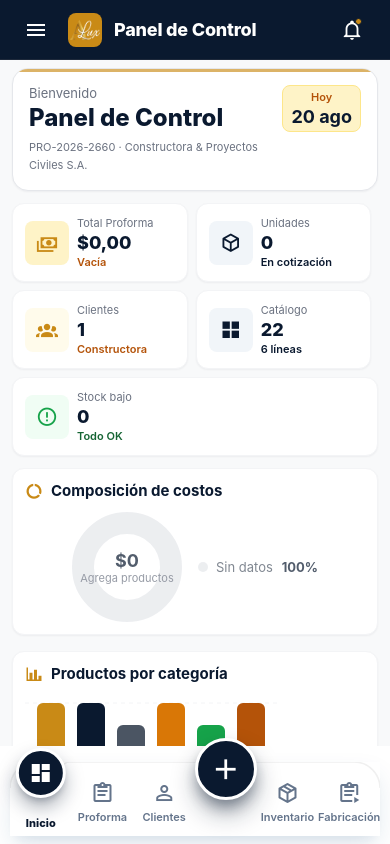
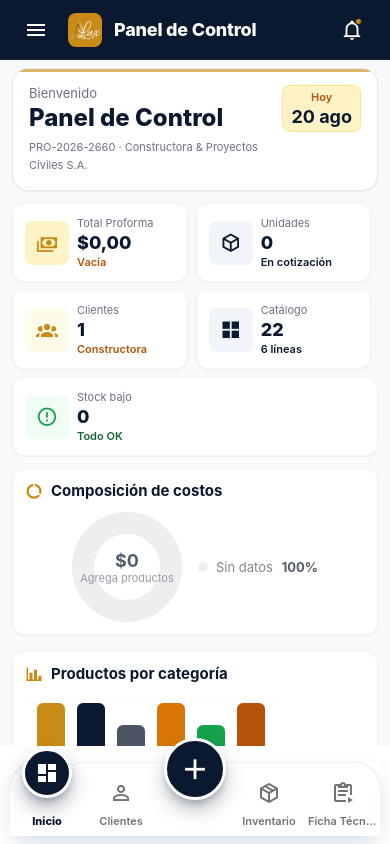
Before and after one commit to JhonatanAbrigo11/puertas-frontend, a React Native app: screen / in a window 390 px wide. Built offline with nearby package versions, Linux system fonts and the light colour scheme.

Commit message:
update buttonNaviagtor

```diff
--- a/src/navigation/components/BottomNavigator.tsx
+++ b/src/navigation/components/BottomNavigator.tsx
@@ -20,7 +20,7 @@ interface BottomNavigatorProps {
   activeTab: TabType;
   onSelectTab: (tab: TabType) => void;
   quoteItemCount: number;
-  onCreateProduct?: () => void;
+  onOpenProforma?: () => void;
 }
 
 interface NavTabItem {
@@ -36,12 +36,12 @@ export const BottomNavigator: React.FC<BottomNavigatorProps> = ({
   activeTab,
   onSelectTab,
   quoteItemCount,
-  onCreateProduct,
+  onOpenProforma,
 }) => {
   const { width: windowWidth } = useWindowDimensions();
   const insets = useSafeAreaInsets();
 
-  // 5 Navigation Tabs mapped to a 6-slot grid (Slot 3 is the permanent Center + button)
+  // 4 tabs + centro Proforma (botón +)
   const leftTabs: NavTabItem[] = [
     {
       id: 'dashboard',
@@ -51,16 +51,8 @@ export const BottomNavigator: React.FC<BottomNavigatorProps> = ({
       iconActive: 'view-dashboard',
     },
     {
-      id: 'catalog',
+      id: 'quote',
       slotIndex: 1,
-      label: 'Proforma',
-      iconInactive: 'clipboard-text-outline',
-      iconActive: 'clipboard-text',
-      badgeCount: quoteItemCount > 0 ? quoteItemCount : undefined,
-    },
-    {
-      id: 'quote',
-      slotIndex: 2,
       label: 'Clientes',
       iconInactive: 'account-outline',
       iconActive: 'account',
@@ -70,15 +62,15 @@ export const BottomNavigator: React.FC<BottomNavigatorProps> = ({
   const rightTabs: NavTabItem[] = [
     {
       id: 'settings',
-      slotIndex: 4,
+      slotIndex: 3,
       label: 'Inventario',
       iconInactive: 'package-variant-closed',
       iconActive: 'package-variant',
     },
     {
       id: 'manufacturing',
-      slotIndex: 5,
-      label: 'Fabricación',
+      slotIndex: 4,
+      label: 'Ficha Técnica',
       iconInactive: 'clipboard-text-play-outline',
       iconActive: 'clipboard-text-play',
     },
@@ -86,32 +78,33 @@ export const BottomNavigator: React.FC<BottomNavigatorProps> = ({
 
   const allTabs = [...leftTabs, ...rightTabs];
 
-  // Map active tab to slot index (0, 1, 3, 4)
+  const TOTAL_SLOTS = 5;
+  const CENTER_SLOT_INDEX = 2;
+
   const getSlotIndexFromTab = (tab: TabType): number => {
     switch (tab) {
       case 'dashboard':
         return 0;
+      case 'quote':
+        return 1;
       case 'catalog':
-        return 1;
-      case 'quote':
-        return 2;
+        return CENTER_SLOT_INDEX;
       case 'settings':
+        return 3;
+      case 'manufacturing':
         return 4;
-      case 'manufacturing':
-        return 5;
       default:
         return 0;
     }
   };
 
   const activeSlotIndex = getSlotIndexFromTab(activeTab);
+  const isProformaActive = activeTab === 'catalog';
 
   // Dimensions
   const maxWidth = Math.min(windowWidth - 20, 600);
   const [barWidth, setBarWidth] = useState<number>(maxWidth);
 
-  const TOTAL_SLOTS = 6;
-  const CENTER_SLOT_INDEX = 3;
   const BAR_HEIGHT = 74;
   const CORNER_RADIUS = 26;
   const BUBBLE_SIZE = 50;
@@ -173,7 +166,7 @@ export const BottomNavigator: React.FC<BottomNavigatorProps> = ({
     dipAnimation.start();
   }, [activeSlotIndex]);
 
-  // Center "+" Button press handler: Tactile dip animation & open Create Product modal
+  // Center "+" abre Proforma
   const handleCenterButtonPress = () => {
     Animated.sequence([
       Animated.timing(centerDipAnim, {
@@ -191,8 +184,8 @@ export const BottomNavigator: React.FC<BottomNavigatorProps> = ({
       }),
     ]).start();
 
-    if (onCreateProduct) {
-      onCreateProduct();
+    if (onOpenProforma) {
+      onOpenProforma();
     }
   };
 
@@ -276,8 +269,8 @@ export const BottomNavigator: React.FC<BottomNavigatorProps> = ({
 
   // Active Tab Bubble (Burbujita) horizontal translation
   const activeBubbleTranslateX = animatedIndex.interpolate({
-    inputRange: [0, 1, 2, 3, 4, 5],
-    outputRange: [0, 1, 2, 3, 4, 5].map(
+    inputRange: [0, 1, 2, 3, 4],
+    outputRange: [0, 1, 2, 3, 4].map(
       (i) => i * slotWidth + (slotWidth - BUBBLE_SIZE) / 2
     ),
   });
@@ -309,20 +302,14 @@ export const BottomNavigator: React.FC<BottomNavigatorProps> = ({
   const activeTabItem =
     allTabs.find((t) => t.id === activeTab) || leftTabs[0];
 
+  const showSideActiveBubble = !isProformaActive;
+
   const renderTabButton = (tab: NavTabItem) => {
-    const isCurrentActive = activeTab === tab.id;
+    const isCurrentActive = activeTab === tab.id && showSideActiveBubble;
 
-    // Inactive icon and label opacity transition
-    const itemOpacity = animatedIndex.interpolate({
+    const iconOpacity = animatedIndex.interpolate({
       inputRange: [tab.slotIndex - 0.5, tab.slotIndex, tab.slotIndex + 0.5],
       outputRange: [1, 0, 1],
-      extrapolate: 'clamp',
-    });
-
-    // Active label opacity at bottom
-    const activeLabelOpacity = animatedIndex.interpolate({
-      inputRange: [tab.slotIndex - 0.3, tab.slotIndex, tab.slotIndex + 0.3],
-      outputRange: [0, 1, 0],
       extrapolate: 'clamp',
     });
 
@@ -336,23 +323,15 @@ export const BottomNavigator: React.FC<BottomNavigatorProps> = ({
         accessibilityLabel={tab.label}
         accessibilityState={{ selected: isCurrentActive }}
       >
-        {/* Inactive Icon & Inactive Label (Fades out when burbujita arrives) */}
         <Animated.View
-          style={[
-            styles.inactiveContent,
-            {
-              opacity: itemOpacity,
-            },
-          ]}
+          style={[styles.tabIconWrap, { opacity: iconOpacity }]}
+          pointerEvents="none"
         >
-          <View style={styles.iconContainer}>
           <MaterialCommunityIcons
             name={tab.iconInactive}
             size={24}
-              color="#64748B"
+            color="#737373"
           />
-
-            {/* Inactive Badge */}
           {tab.badgeCount !== undefined && tab.badgeCount > 0 && (
             <View style={styles.inactiveBadge}>
               <Text style={styles.inactiveBadgeText}>
@@ -360,27 +339,14 @@ export const BottomNavigator: React.FC<BottomNavigatorProps> = ({
               </Text>
             </View>
           )}
-          </View>
+        </Animated.View>
 
-          <Text style={styles.inactiveLabel} numberOfLines={1}>
+        <Text
+          style={[styles.tabLabel, isCurrentActive && styles.tabLabelActive]}
+          numberOfLines={1}
+        >
           {tab.label}
         </Text>
-        </Animated.View>
-
-        {/* Active Label (Positioned cleanly at bottom of active tab) */}
-        <Animated.View
-          style={[
-            styles.activeLabelContainer,
-            {
-              opacity: activeLabelOpacity,
-            },
-          ]}
-          pointerEvents="none"
-        >
-          <Text style={styles.activeLabel} numberOfLines={1}>
-            {tab.label}
-          </Text>
-        </Animated.View>
       </TouchableOpacity>
     );
   };
@@ -431,6 +397,7 @@ export const BottomNavigator: React.FC<BottomNavigatorProps> = ({
               width: BUBBLE_SIZE,
               height: BUBBLE_SIZE,
               transform: [{ translateX: activeBubbleTranslateX }],
+              opacity: showSideActiveBubble ? 1 : 0,
             },
           ]}
           pointerEvents="none"
@@ -468,7 +435,7 @@ export const BottomNavigator: React.FC<BottomNavigatorProps> = ({
           </Animated.View>
         </Animated.View>
 
-        {/* Tab Row: 3 Tabs Left | Center Spacer | 2 Tabs Right */}
+        {/* Tab Row: 2 Tabs Left | Center Proforma | 2 Tabs Right */}
         <View style={styles.tabsRow}>
           <View style={[styles.tabSection, styles.tabSectionLeft]}>
             {leftTabs.map(renderTabButton)}
@@ -496,11 +463,12 @@ export const BottomNavigator: React.FC<BottomNavigatorProps> = ({
             activeOpacity={0.85}
             onPress={handleCenterButtonPress}
             accessibilityRole="button"
-            accessibilityLabel="Crear nuevo producto"
+            accessibilityLabel="Abrir proforma"
           >
             <Animated.View
               style={[
                 styles.centerButtonCircle,
+                isProformaActive && styles.centerButtonCircleActive,
                 {
                   transform: [
                     { translateY: centerButtonTranslateY },
@@ -514,6 +482,13 @@ export const BottomNavigator: React.FC<BottomNavigatorProps> = ({
                 size={34}
                 color="#FFFFFF"
               />
+              {quoteItemCount > 0 && (
+                <View style={styles.centerBadge}>
+                  <Text style={styles.centerBadgeText}>
+                    {quoteItemCount > 99 ? '99+' : quoteItemCount}
+                  </Text>
+                </View>
+              )}
             </Animated.View>
           </TouchableOpacity>
         </View>
@@ -539,7 +514,7 @@ const styles = StyleSheet.create({
     alignSelf: 'center',
     ...Platform.select({
       ios: {
-        shadowColor: '#FE4648',
+        shadowColor: '#0A192F',
         shadowOffset: { width: 0, height: 8 },
         shadowOpacity: 0.14,
         shadowRadius: 16,
@@ -575,14 +550,14 @@ const styles = StyleSheet.create({
     width: 50,
     height: 50,
     borderRadius: 25,
-    backgroundColor: '#0A192F', // Deep Midnight Navy
+    backgroundColor: colors.primary,
     alignItems: 'center',
     justifyContent: 'center',
     borderWidth: 3,
     borderColor: '#FFFFFF',
     ...Platform.select({
       ios: {
-        shadowColor: '#0A192F',
+        shadowColor: colors.primary,
         shadowOffset: { width: 0, height: 6 },
         shadowOpacity: 0.35,
         shadowRadius: 10,
@@ -632,7 +607,7 @@ const styles = StyleSheet.create({
     height: '100%',
   },
   tabSectionLeft: {
-    flex: 3,
+    flex: 2,
   },
   tabSectionRight: {
     flex: 2,
@@ -644,17 +619,13 @@ const styles = StyleSheet.create({
     flex: 1,
     height: '100%',
     alignItems: 'center',
-    justifyContent: 'center',
+    justifyContent: 'flex-end',
+    paddingBottom: 8,
     position: 'relative',
-    paddingVertical: 4,
   },
-  inactiveContent: {
-    alignItems: 'center',
-    justifyContent: 'center',
-    paddingTop: 4,
-  },
-  iconContainer: {
-    position: 'relative',
+  tabIconWrap: {
+    position: 'absolute',
+    top: 16,
     alignItems: 'center',
     justifyContent: 'center',
     width: 30,
@@ -680,27 +651,17 @@ const styles = StyleSheet.create({
     color: '#FFFFFF',
     lineHeight: 11,
   },
-  inactiveLabel: {
+  tabLabel: {
     fontSize: 11,
     fontWeight: '600',
-    color: '#64748B',
-    marginTop: 2,
+    color: '#737373',
     textAlign: 'center',
+    width: '100%',
+    paddingHorizontal: 2,
   },
-  activeLabelContainer: {
-    position: 'absolute',
-    bottom: 6,
-    left: 0,
-    right: 0,
-    alignItems: 'center',
-    justifyContent: 'center',
-  },
-  activeLabel: {
-    fontSize: 11,
+  tabLabelActive: {
     fontWeight: '800',
-    color: '#0A192F',
-    textAlign: 'center',
-    letterSpacing: 0.1,
+    color: colors.primary,
   },
   centerButtonContainer: {
     position: 'absolute',
@@ -715,7 +676,7 @@ const styles = StyleSheet.create({
     width: 62,
     height: 62,
     borderRadius: 31,
-    backgroundColor: '#0A192F', // Deep Midnight Navy
+    backgroundColor: colors.primary,
     alignItems: 'center',
     justifyContent: 'center',
     borderWidth: 3.5,
@@ -723,17 +684,40 @@ const styles = StyleSheet.create({
     ...Platform.select({
       ios: {
         shadowColor: '#0A192F',
-        shadowOffset: { width: 0, height: 10 },
-        shadowOpacity: 0.45,
-        shadowRadius: 14,
+        shadowOffset: { width: 0, height: 6 },
+        shadowOpacity: 0.28,
+        shadowRadius: 10,
       },
       android: {
-        elevation: 14,
+        elevation: 8,
       },
       web: {
         boxShadow:
-          '0 14px 28px -4px rgba(10, 25, 47, 0.48), 0 8px 14px -2px rgba(10, 25, 47, 0.32)',
+          '0 10px 20px -2px rgba(10, 25, 47, 0.35), 0 4px 6px -2px rgba(10, 25, 47, 0.2)',
       } as any,
     }),
   },
+  centerButtonCircleActive: {
+    borderColor: '#E2E8F0',
+  },
+  centerBadge: {
+    position: 'absolute',
+    top: -2,
+    right: -2,
+    minWidth: 18,
+    height: 18,
+    borderRadius: 9,
+    backgroundColor: '#FFFFFF',
+    borderWidth: 2,
+    borderColor: colors.primaryDark,
+    alignItems: 'center',
+    justifyContent: 'center',
+    paddingHorizontal: 4,
+  },
+  centerBadgeText: {
+    fontSize: 9,
+    fontWeight: '800',
+    color: colors.primaryDark,
+    lineHeight: 11,
+  },
 });
--- a/src/shared/theme/shadows.ts
+++ b/src/shared/theme/shadows.ts
@@ -42,7 +42,7 @@ export const shadows = {
   } as ViewStyle,
 
   cardSelected: {
-    shadowColor: '#FE4648',
+    shadowColor: '#0A192F',
     shadowOffset: { width: 0, height: 4 },
     shadowOpacity: 0.18,
     shadowRadius: 10,
```
Also changed, not shown: src/features/manufacturing/components/AddRecipeMaterialModal.tsx (+7 -7 lines), src/features/manufacturing/components/CreateProductModal.tsx (+19 -19 lines), src/features/manufacturing/components/ManufacturingProductGridCard.tsx (+4 -4 lines), src/features/manufacturing/screens/ManufacturingRecipesScreen.tsx (+30 -30 lines), src/features/settings/components/CreateMaterialModal.tsx (+7 -7 lines), src/features/settings/components/ViewMaterialModal.tsx (+10 -10 lines), src/features/settings/screens/SettingsScreen.tsx (+12 -12 lines), src/navigation/AppNavigator.tsx (+2 -25 lines). Lines whose indentation alone changed are shown as unchanged.
